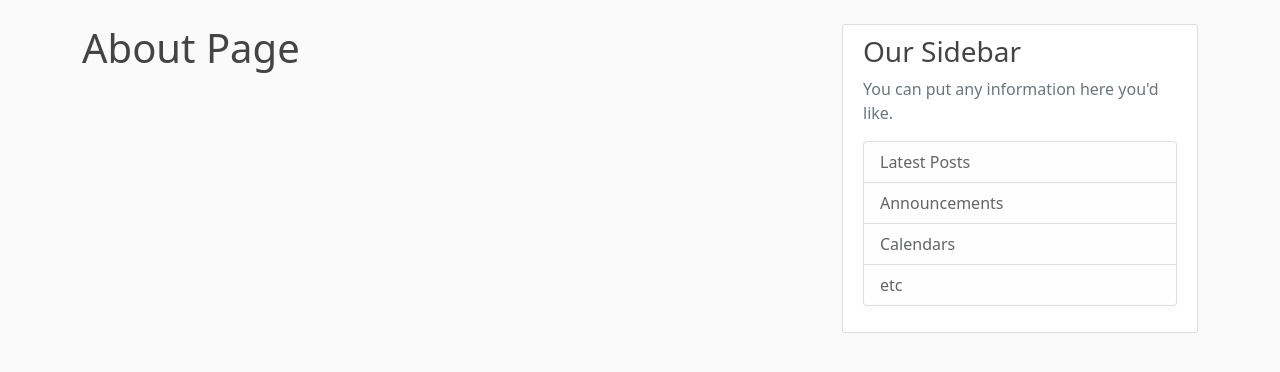
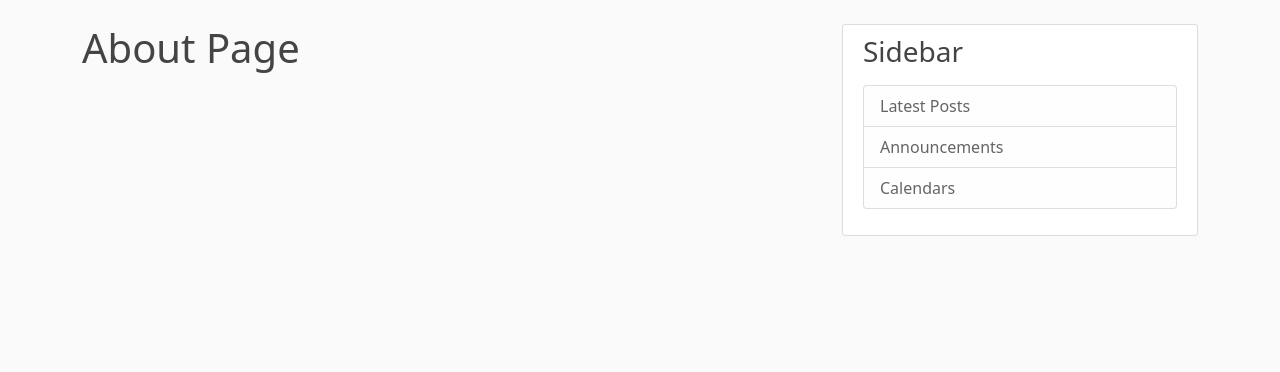
Before and after one commit to tombro27/flask_blog, a Flask app: page /about in a window 1280 px wide. Shown: the part 56-428 px from the top of the page. Run offline with Flask 2, Linux system fonts and the light colour scheme; some libraries are stand-ins or nearby versions.

Commit message:
Added README.md and some snaps

```diff
--- a/flask_blog/templates/layout.html
+++ b/flask_blog/templates/layout.html
@@ -60,13 +60,13 @@
           </div>
           <div class="col-md-4">
             <div class="content-section">
-              <h3>Our Sidebar</h3>
-              <p class='text-muted'>You can put any information here you'd like.
+              <h3>Sidebar</h3>
+              <p class='text-muted'>
                 <ul class="list-group">
                   <li class="list-group-item list-group-item-light">Latest Posts</li>
                   <li class="list-group-item list-group-item-light">Announcements</li>
                   <li class="list-group-item list-group-item-light">Calendars</li>
-                  <li class="list-group-item list-group-item-light">etc</li>
+
                 </ul>
               </p>
             </div>
```
Also changed, not shown: README.md (added), account.JPG (added), flask_blog/site.db, home.JPG (added), login.JPG (added), new post.JPG (added), register.JPG (added).
